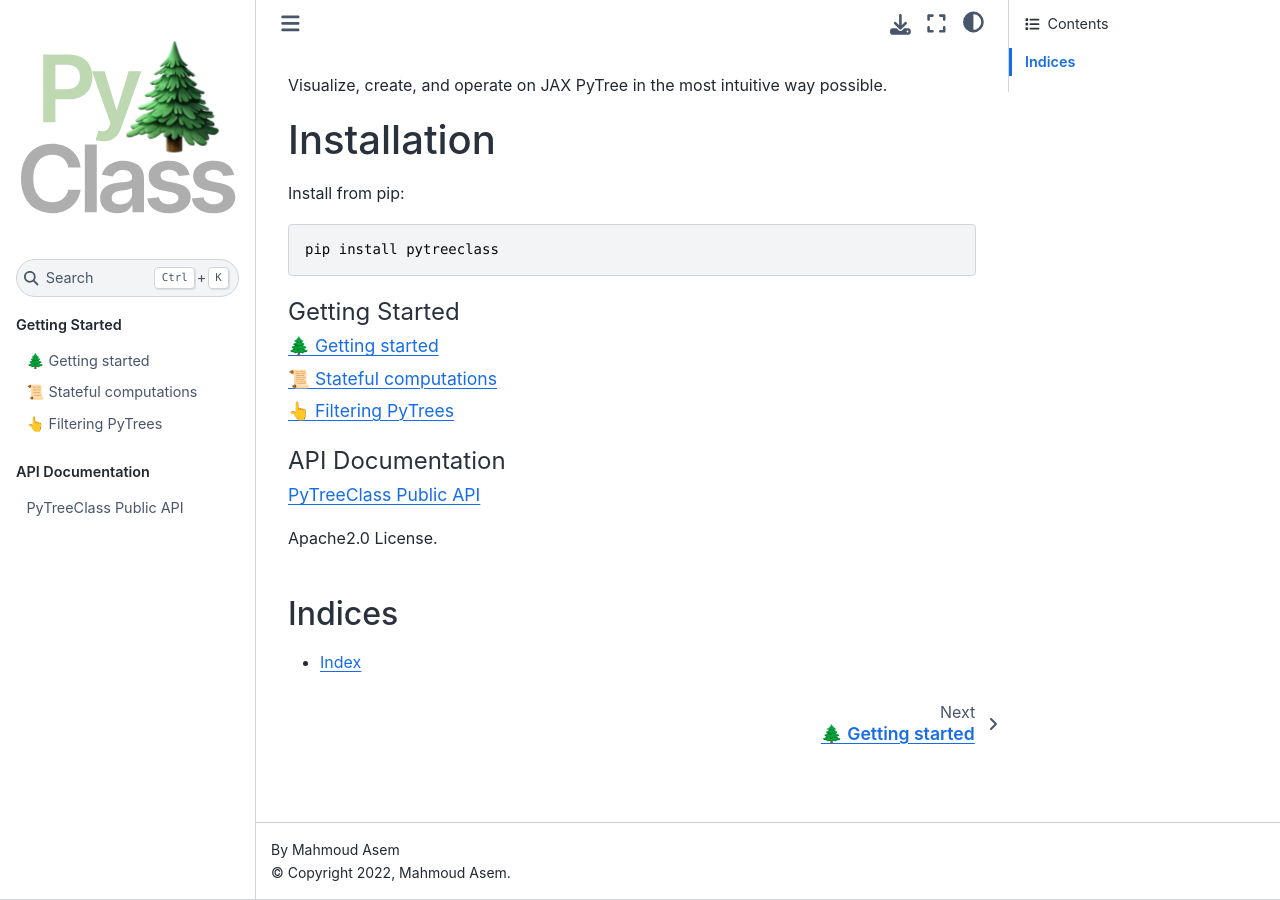
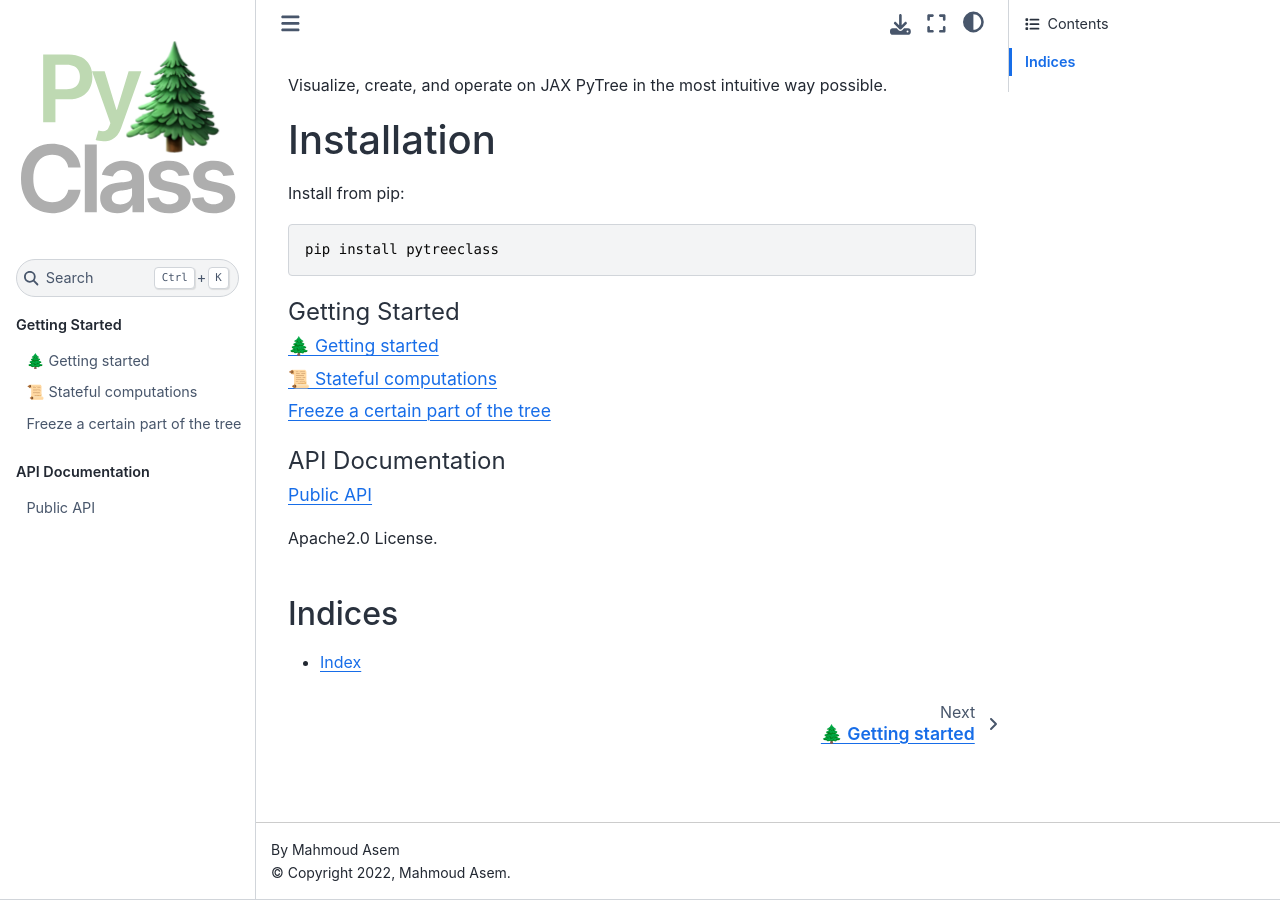
Before and after one commit to ASEM000/pytreeclass, a Sphinx documentation site: the page built from docs/index.rst, in a window 1280 px wide. Built offline with Sphinx 7.4.7 and the Sphinx Book theme 1.1.4, drawn with Linux system fonts in a browser that asks for light colours; formulas are drawn with MathJax 3.

```diff
--- a/docs/API/base.rst
+++ b/docs/API/base.rst
@@ -1,5 +1,5 @@
 
-PyTreeClass Public API
+Public API
 ========================
 
 .. currentmodule:: pytreeclass
--- a/docs/index.rst
+++ b/docs/index.rst
@@ -18,7 +18,7 @@ Install from pip::
 
    notebooks/getting_started
    notebooks/stateful_computations
-   notebooks/filtering
+   notebooks/freezing
 
 .. toctree::
     :caption: API Documentation
```
Also changed, not shown: docs/notebooks/filtering.ipynb (deleted), docs/notebooks/freezing.ipynb (added), docs/notebooks/stateful_computations.ipynb.
